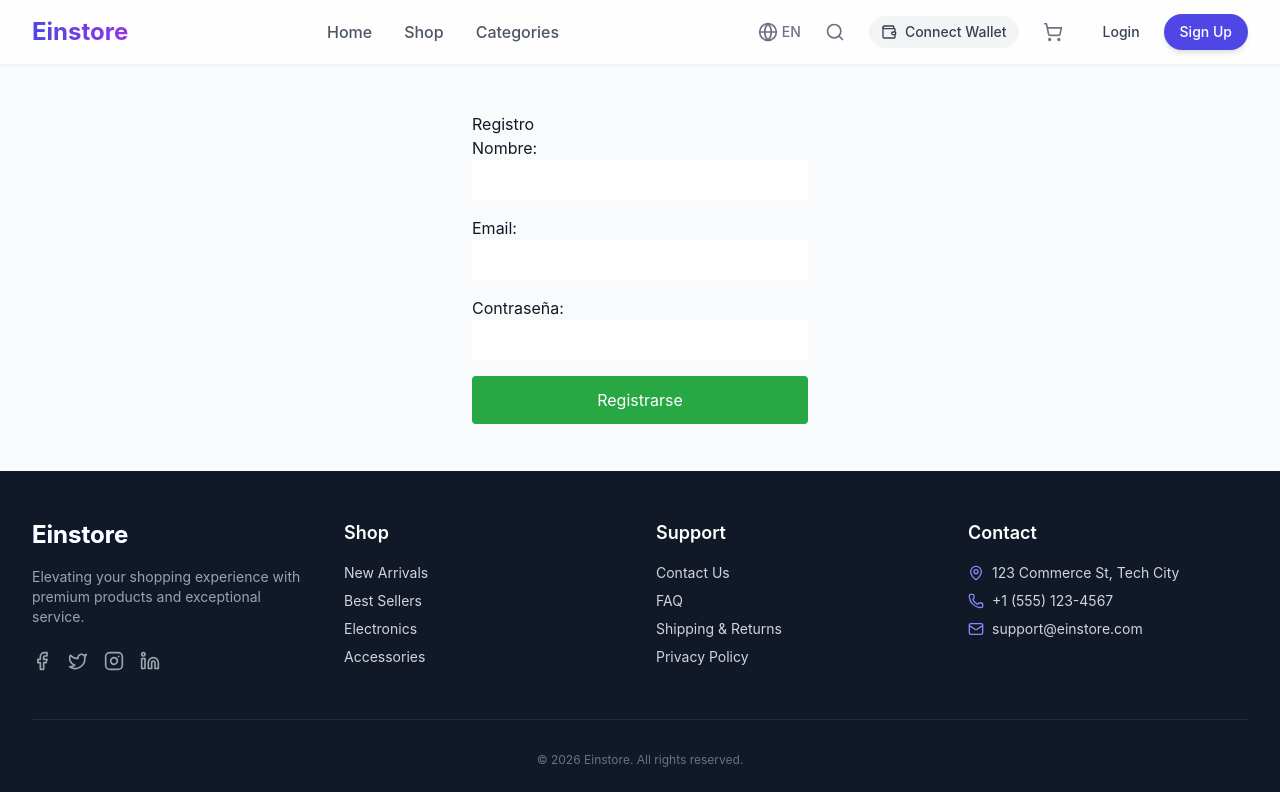
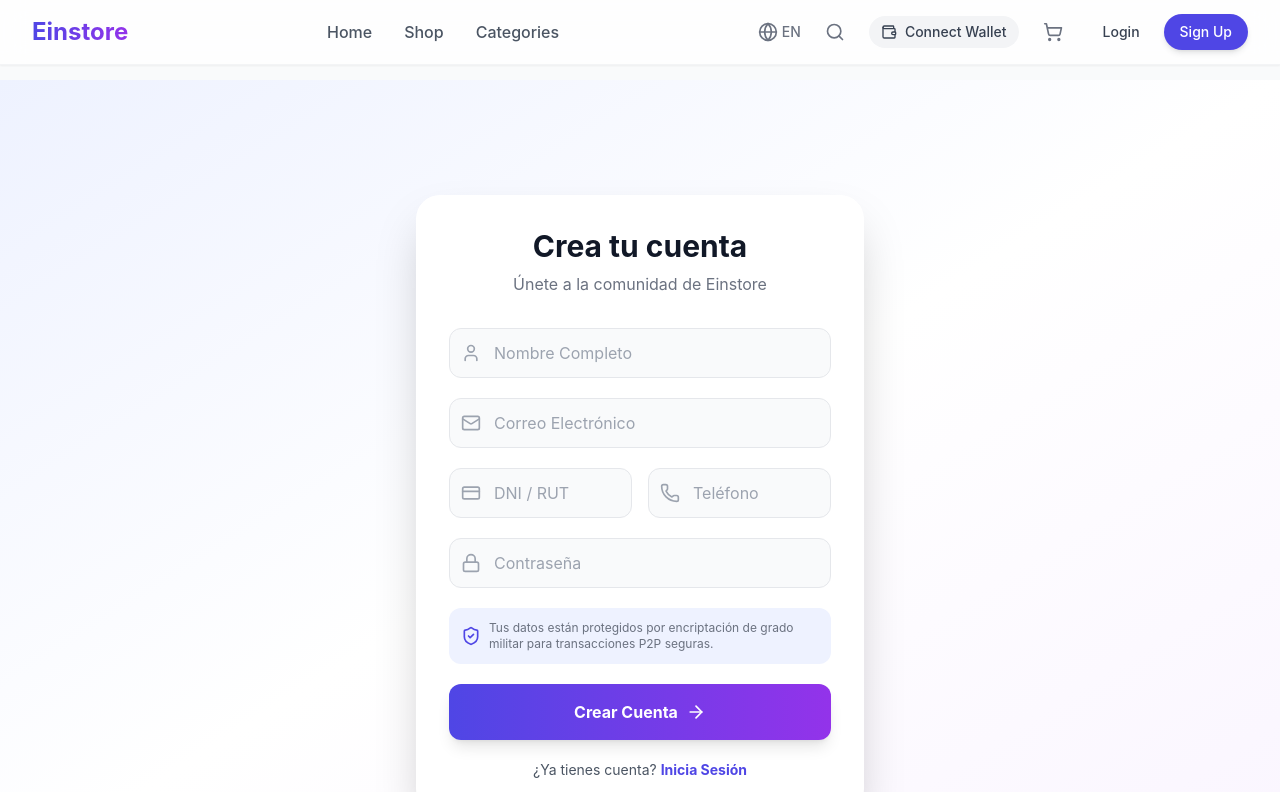
Before and after one commit to yuriEGV/einstorefrntnd, a React (Create React App) app: page /register in a window 1280 px wide. Shown: the top 792 px of the page. Built offline with nearby package versions, Linux system fonts and the light colour scheme; no server answers; what @mercadopago/sdk-react would draw is missing.

Commit message:
Enhance: Registration with identity fields and Dashboard profile alert

```diff
--- a/src/pages/Dashboard.js
+++ b/src/pages/Dashboard.js
@@ -1,6 +1,6 @@
 import React, { useEffect, useState, useCallback } from 'react';
-import { apiFetch } from '../api';
-import { Users, ShoppingBag, DollarSign, Activity, X, Plus, Trash2, Edit, Shield, Package, Lock, Menu, ChevronLeft } from 'lucide-react';
+import { Link } from 'react-router-dom';
+import { Users, ShoppingBag, DollarSign, Activity, X, Plus, Trash2, Edit, Shield, Package, Lock, Menu, ChevronLeft, AlertTriangle } from 'lucide-react';
 import { motion, AnimatePresence } from 'framer-motion';
 import { useTranslation } from 'react-i18next';
 
@@ -304,6 +304,26 @@ const Dashboard = ({ user }) => {
         {activeTab === 'overview' && (
           <div className="space-y-8">
             <h1 className="text-3xl font-bold text-gray-900">{t('common.dashboard_overview')}</h1>
+
+            {/* Incomplete Profile Alert */}
+            {(!user.dni || !user.phone) && (
+              <motion.div
+                initial={{ opacity: 0, x: -20 }}
+                animate={{ opacity: 1, x: 0 }}
+                className="bg-amber-50 border-l-4 border-amber-500 p-4 rounded-r-xl shadow-sm flex items-center justify-between"
+              >
+                <div className="flex items-center">
+                  <Shield className="w-6 h-6 text-amber-600 mr-3" />
+                  <div>
+                    <p className="text-amber-800 font-bold">Verificación de Identidad Incompleta</p>
+                    <p className="text-amber-700 text-sm">Captura tu DNI y Teléfono en tu perfil para aumentar la confianza y seguridad de tus transacciones.</p>
+                  </div>
+                </div>
+                <Link to="/profile" className="px-4 py-2 bg-amber-600 text-white text-xs font-bold rounded-lg hover:bg-amber-700 transition-colors">
+                  Completar Perfil
+                </Link>
+              </motion.div>
+            )}
 
             {/* Administrative Alerts for Commission */}
             {user.role === 'admin' && recentOrders.some(o => o.status === 'paid' && !o.isAdminNotified) && (
--- a/src/pages/RegisterPage.js
+++ b/src/pages/RegisterPage.js
@@ -1,32 +1,34 @@
 import React, { useState } from 'react';
 import { apiFetch } from '../api';
-import { useNavigate } from 'react-router-dom';
+import { useNavigate, Link } from 'react-router-dom';
+import { User, Mail, Lock, Phone, CreditCard, ArrowRight, ShieldCheck } from 'lucide-react';
+import { motion } from 'framer-motion';
 
 const RegisterPage = ({ setUser }) => {
-  const [name, setName] = useState('');
-  const [email, setEmail] = useState('');
-  const [password, setPassword] = useState('');
+  const [formData, setFormData] = useState({
+    name: '',
+    email: '',
+    password: '',
+    dni: '',
+    phone: ''
+  });
   const [error, setError] = useState(null);
   const [loading, setLoading] = useState(false);
   const navigate = useNavigate();
+
+  const handleChange = (e) => {
+    setFormData({ ...formData, [e.target.name]: e.target.value });
+  };
 
   const handleSubmit = async (e) => {
     e.preventDefault();
     setLoading(true);
     setError(null);
 
-    const normalizedName = name.trim();
-    const normalizedEmail = email.trim().toLowerCase();
-    const normalizedPassword = password.trim();
+    const { name, email, password, dni, phone } = formData;
 
-    if (!normalizedName || !normalizedEmail || !normalizedPassword) {
-      setError('Por favor completa todos los campos');
-      setLoading(false);
-      return;
-    }
-
-    if (normalizedPassword.length < 6) {
-      setError('La contraseña debe tener al menos 6 caracteres');
+    if (!name || !email || !password || !dni || !phone) {
+      setError('Por favor completa todos los campos de identidad');
       setLoading(false);
       return;
     }
@@ -35,17 +37,17 @@ const RegisterPage = ({ setUser }) => {
       const data = await apiFetch('/auth/register', {
         method: 'POST',
         body: JSON.stringify({
-          name: normalizedName,
-          email: normalizedEmail,
-          password: normalizedPassword
+          name: name.trim(),
+          email: email.trim().toLowerCase(),
+          password: password.trim(),
+          dni: dni.trim(),
+          phone: phone.trim()
         })
       });
 
-      console.log('Registro exitoso:', data.user);
       if (setUser && data?.user) setUser(data.user);
-      navigate('/');
+      navigate('/dashboard');
     } catch (err) {
-      console.error('Error en registro:', err);
       setError(err.message);
     } finally {
       setLoading(false);
@@ -53,62 +55,123 @@ const RegisterPage = ({ setUser }) => {
   };
 
   return (
-    <div style={{ maxWidth: '400px', margin: '0 auto', padding: '2rem' }}>
-      <h1>Registro</h1>
-      <form onSubmit={handleSubmit}>
-        <div style={{ marginBottom: '1rem' }}>
-          <label>Nombre:</label>
+    <div className="min-h-screen pt-24 pb-12 flex flex-col justify-center bg-gradient-to-br from-indigo-50 via-white to-purple-50 px-4">
+      <motion.div
+        initial={{ opacity: 0, y: 20 }}
+        animate={{ opacity: 1, y: 0 }}
+        className="max-w-md w-full mx-auto"
+      >
+        <div className="bg-white rounded-3xl shadow-2xl overflow-hidden border border-white/20 backdrop-blur-sm p-8">
+          <div className="text-center mb-8">
+            <h1 className="text-3xl font-bold text-gray-900 mb-2">Crea tu cuenta</h1>
+            <p className="text-gray-500">Únete a la comunidad de Einstore</p>
+          </div>
+
+          <form onSubmit={handleSubmit} className="space-y-5">
+            <div className="relative">
+              <User className="absolute left-3 top-1/2 -translate-y-1/2 w-5 h-5 text-gray-400" />
               <input
                 type="text"
                 name="name"
-            value={name}
-            onChange={e => setName(e.target.value)}
+                placeholder="Nombre Completo"
+                value={formData.name}
+                onChange={handleChange}
                 required
-            style={{ width: '100%', padding: '0.5rem' }}
+                className="w-full pl-11 pr-4 py-3 bg-gray-50 border border-gray-200 rounded-xl focus:ring-2 focus:ring-indigo-500 focus:border-transparent outline-none transition-all"
                 disabled={loading}
               />
             </div>
-        <div style={{ marginBottom: '1rem' }}>
-          <label>Email:</label>
+
+            <div className="relative">
+              <Mail className="absolute left-3 top-1/2 -translate-y-1/2 w-5 h-5 text-gray-400" />
               <input
                 type="email"
                 name="email"
-            value={email}
-            onChange={e => setEmail(e.target.value)}
+                placeholder="Correo Electrónico"
+                value={formData.email}
+                onChange={handleChange}
                 required
-            style={{ width: '100%', padding: '0.5rem' }}
+                className="w-full pl-11 pr-4 py-3 bg-gray-50 border border-gray-200 rounded-xl focus:ring-2 focus:ring-indigo-500 focus:border-transparent outline-none transition-all"
                 disabled={loading}
               />
             </div>
-        <div style={{ marginBottom: '1rem' }}>
-          <label>Contraseña:</label>
+
+            <div className="grid grid-cols-2 gap-4">
+              <div className="relative">
+                <CreditCard className="absolute left-3 top-1/2 -translate-y-1/2 w-5 h-5 text-gray-400" />
+                <input
+                  type="text"
+                  name="dni"
+                  placeholder="DNI / RUT"
+                  value={formData.dni}
+                  onChange={handleChange}
+                  required
+                  className="w-full pl-11 pr-4 py-3 bg-gray-50 border border-gray-200 rounded-xl focus:ring-2 focus:ring-indigo-500 focus:border-transparent outline-none transition-all"
+                  disabled={loading}
+                />
+              </div>
+              <div className="relative">
+                <Phone className="absolute left-3 top-1/2 -translate-y-1/2 w-5 h-5 text-gray-400" />
+                <input
+                  type="text"
+                  name="phone"
+                  placeholder="Teléfono"
+                  value={formData.phone}
+                  onChange={handleChange}
+                  required
+                  className="w-full pl-11 pr-4 py-3 bg-gray-50 border border-gray-200 rounded-xl focus:ring-2 focus:ring-indigo-500 focus:border-transparent outline-none transition-all"
+                  disabled={loading}
+                />
+              </div>
+            </div>
+
+            <div className="relative">
+              <Lock className="absolute left-3 top-1/2 -translate-y-1/2 w-5 h-5 text-gray-400" />
               <input
                 type="password"
                 name="password"
-            value={password}
-            onChange={e => setPassword(e.target.value)}
+                placeholder="Contraseña"
+                value={formData.password}
+                onChange={handleChange}
                 required
-            style={{ width: '100%', padding: '0.5rem' }}
+                className="w-full pl-11 pr-4 py-3 bg-gray-50 border border-gray-200 rounded-xl focus:ring-2 focus:ring-indigo-500 focus:border-transparent outline-none transition-all"
                 disabled={loading}
               />
             </div>
+
+            <div className="flex items-center space-x-2 text-xs text-gray-500 bg-indigo-50 p-3 rounded-xl">
+              <ShieldCheck className="w-5 h-5 text-indigo-600 flex-shrink-0" />
+              <p>Tus datos están protegidos por encriptación de grado militar para transacciones P2P seguras.</p>
+            </div>
+
             <button
               type="submit"
               disabled={loading}
-          style={{
-            width: '100%',
-            padding: '0.75rem',
-            backgroundColor: loading ? '#ccc' : '#28a745',
-            color: 'white',
-            border: 'none',
-            borderRadius: '4px',
-            cursor: loading ? 'not-allowed' : 'pointer'
-          }}
+              className="w-full py-4 bg-gradient-to-r from-indigo-600 to-purple-600 text-white font-bold rounded-xl shadow-lg hover:shadow-indigo-200 transform hover:-translate-y-0.5 transition-all flex items-center justify-center space-x-2 disabled:bg-gray-400 disabled:transform-none"
             >
-          {loading ? 'Registrando...' : 'Registrarse'}
+              <span>{loading ? 'Procesando...' : 'Crear Cuenta'}</span>
+              {!loading && <ArrowRight className="w-5 h-5" />}
             </button>
-        {error && <p style={{color:'red', marginTop: '1rem'}}>{error}</p>}
+
+            {error && (
+              <motion.p
+                initial={{ opacity: 0, scale: 0.9 }}
+                animate={{ opacity: 1, scale: 1 }}
+                className="text-center text-red-500 font-medium text-sm"
+              >
+                {error}
+              </motion.p>
+            )}
+
+            <p className="text-center text-gray-600 text-sm mt-6">
+              ¿Ya tienes cuenta?{' '}
+              <Link to="/login" className="text-indigo-600 font-bold hover:underline">
+                Inicia Sesión
+              </Link>
+            </p>
           </form>
+        </div>
+      </motion.div>
     </div>
   );
 };
```
Lines whose indentation alone changed are shown as unchanged.
